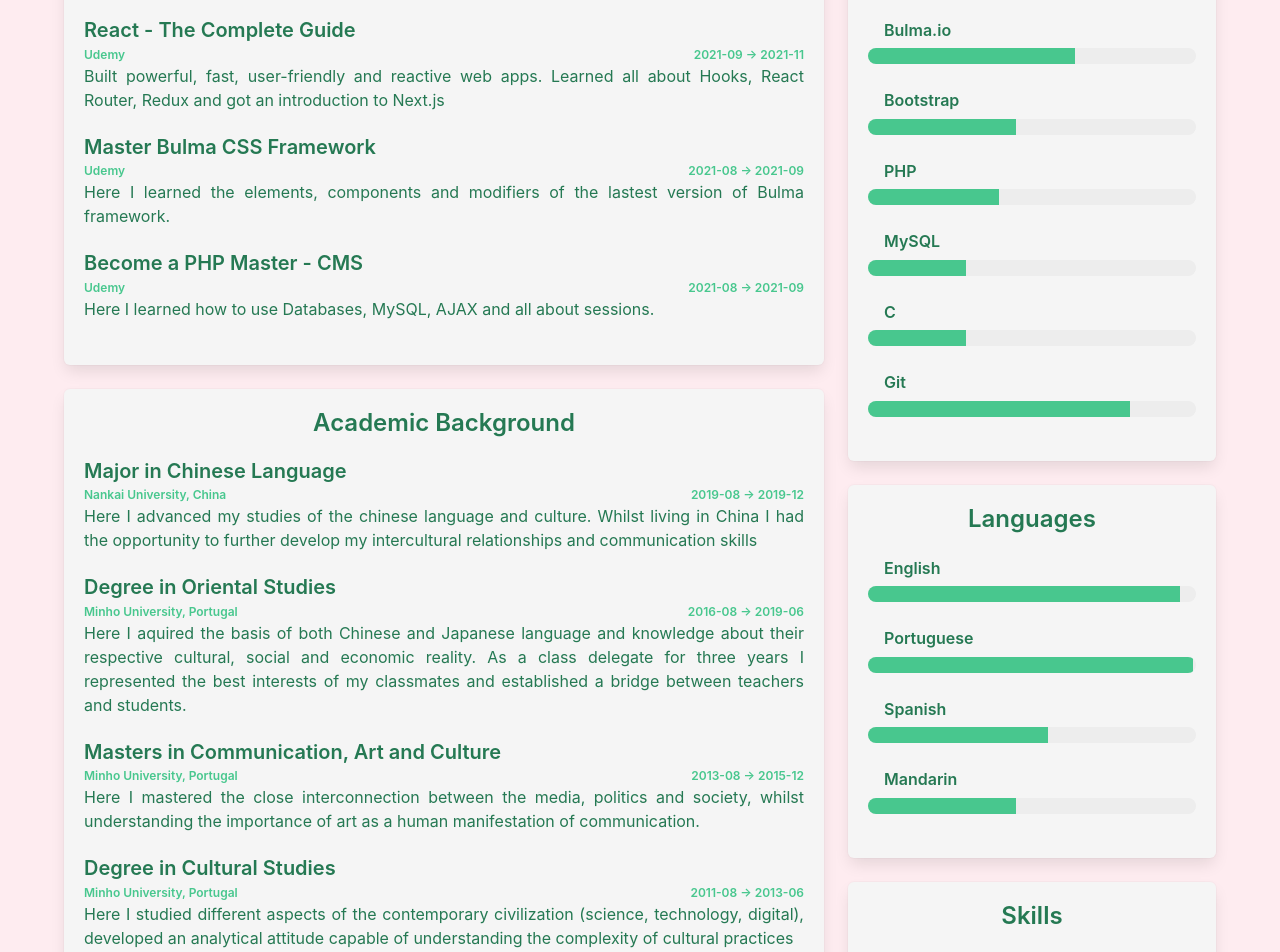
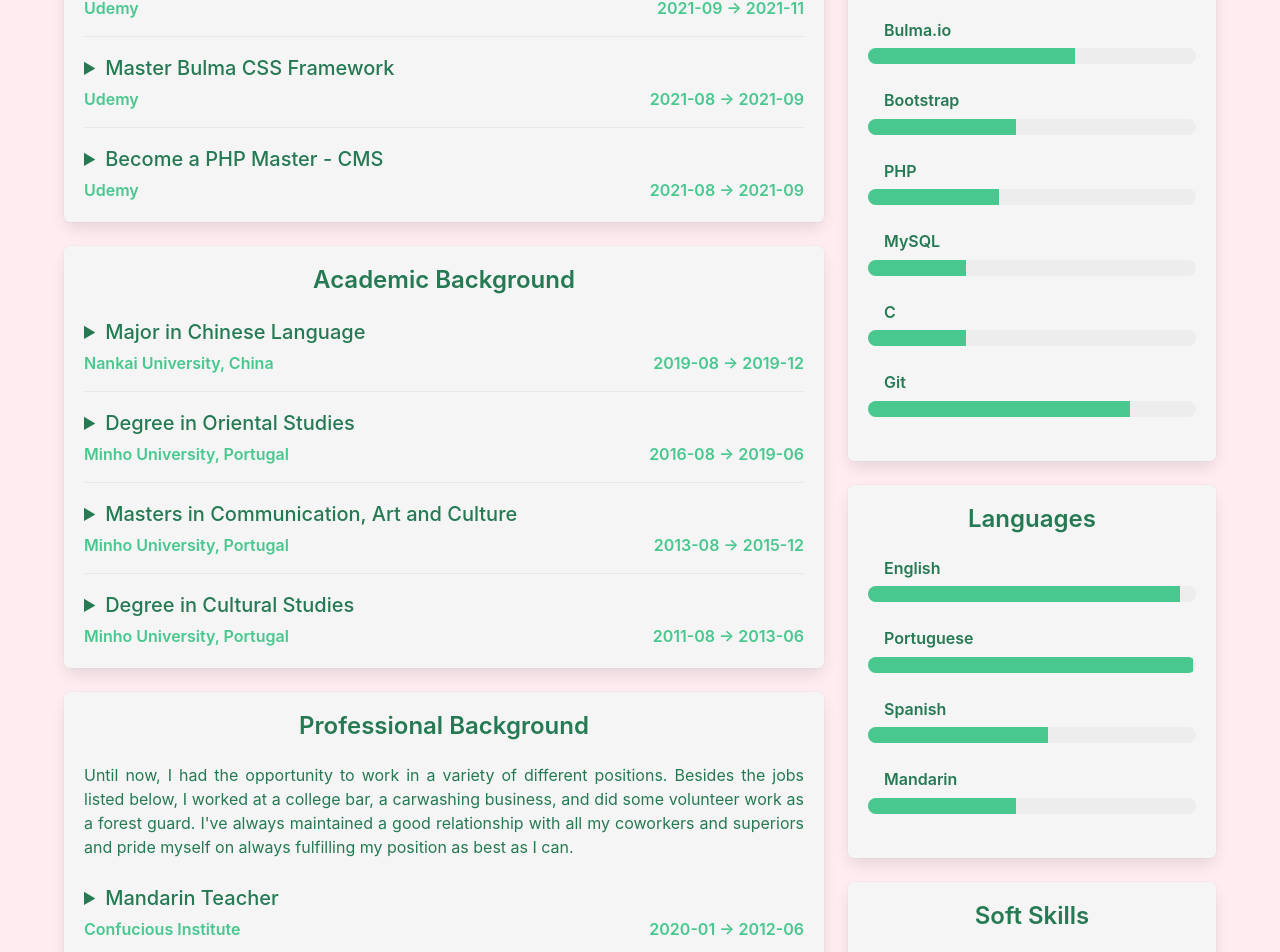
Before and after one commit to Ren-Oliveira/Resume, a React (Create React App) app: page /resume in a window 1280 px wide. Shown: the part 950-1902 px from the top of the page. Built offline with nearby package versions, Linux system fonts and the light colour scheme.

Commit message:
restructe of items

```diff
--- a/src/components/ui/resume/ContactsCard.js
+++ b/src/components/ui/resume/ContactsCard.js
@@ -117,7 +117,7 @@ const ContactsCard = () => {
           />
         </div>
         <a
-          href="https://www.linkedin.com/in/renato-junio-oliveira/"
+          href="https://www.behance.net/ren-oliveira"
           className={darkTheme ? titleDark : titleLight}
         >
           Ren-Oliveira
--- a/src/components/ui/resume/ListItem.js
+++ b/src/components/ui/resume/ListItem.js
@@ -3,29 +3,38 @@ import { Fragment } from 'react';
 
 const Item = props => {
   const theme = props.theme;
-  const classTitleDark = 'has-text-danger-light is-marginless  is-size-5';
-  const classTitleLight = 'has-text-success-dark is-marginless  is-size-5';
+  const classTitleDark =
+    'has-text-danger-light is-marginless has-text-weight-medium is-size-5 is-clickable';
+  const classTitleLight =
+    'has-text-success-dark is-marginless has-text-weight-medium is-size-5 is-clickable';
+
   const classDetailDark = 'has-text-danger has-text-weight-semibold is-size-6';
   const classDetailLight =
-    'has-text-success has-text-weight-semibold is-size-7';
+    'has-text-success has-text-weight-semibold is-size-6';
 
   return (
     <Fragment>
       <div className="media">
         <div className="media-content">
-          <h3 className={theme ? classTitleDark : classTitleLight}>
+          <details>
+            <summary
+              className={theme ? classTitleDark : classTitleLight}
+              title="Click here to learn more"
+            >
               {props.name}
-          </h3>
 
               <div className="level mt-1">
                 <span className="level-left">
                   <a
                     className={theme ? classDetailDark : classDetailLight}
                     href={props.link}
+                    target="_blank"
+                    title="Redirect to this page"
                   >
                     {props.location}
                   </a>
                 </span>
+
                 <div className={theme ? classDetailDark : classDetailLight}>
                   <time dateTime={props.dateStart}> {props.dateStart}</time>
                   <time dateTime={props.dateEnd}>
@@ -33,9 +42,11 @@ const Item = props => {
                   </time>
                 </div>
               </div>
+            </summary>
+            <p className="has-text-justified mb-5">{props.description}</p>
+          </details>
         </div>
       </div>
-      <p className="has-text-justified mb-5">{props.description}</p>
     </Fragment>
   );
 };
--- a/src/information/SkillsInfo.js
+++ b/src/information/SkillsInfo.js
@@ -99,43 +99,43 @@ export const listOfSkills = [
   {
     key: 'Teamwork',
     name: 'Teamwork',
-    type: 'Skills',
+    type: 'Soft Skills',
     value: 87,
   },
   {
     key: 'Time management',
     name: 'Time management',
-    type: 'Skills',
+    type: 'Soft Skills',
     value: 95,
   },
   {
     key: 'Agile and Scrum',
     name: 'Agile and Scrum',
-    type: 'Skills',
-    value: 92,
+    type: 'Soft Skills',
+    value: 72,
   },
   {
     key: 'Leadership',
     name: 'Leadership',
-    type: 'Skills',
+    type: 'Soft Skills',
     value: 79,
   },
   {
     key: 'Critical thinking',
     name: 'Critical thinking',
-    type: 'Skills',
+    type: 'Soft Skills',
     value: 84,
   },
   {
     key: 'Delegation',
     name: 'Delegation',
-    type: 'Skills',
+    type: 'Soft Skills',
     value: 92,
   },
   {
     key: 'Creative',
     name: 'Creative',
-    type: 'Skills',
+    type: 'Soft Skills',
     value: 82,
   },
 ];
```
Lines whose indentation alone changed are shown as unchanged.
